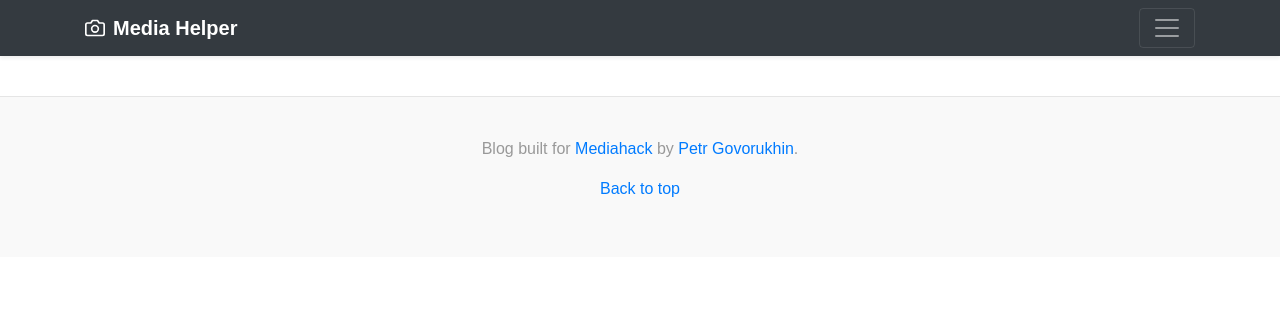
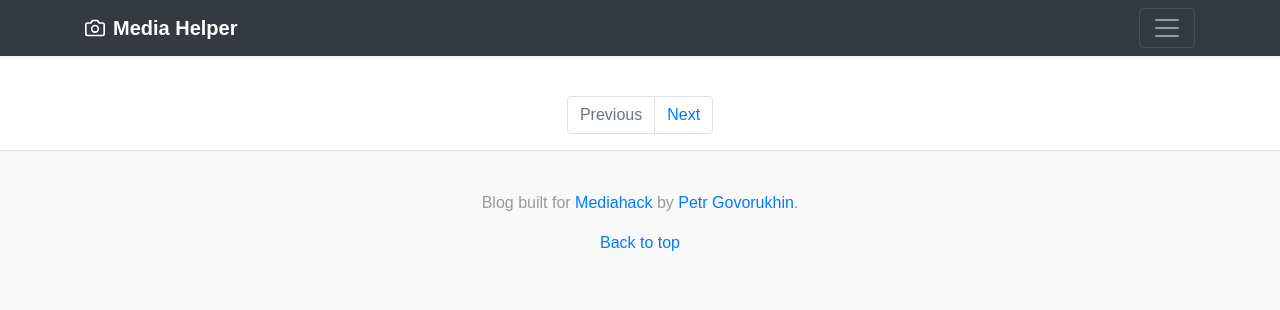
Before and after one commit to MrFzovpec/MediaHelper-front-end, a Flask app: page / in a window 1280 px wide. Shown: the top 310 px of the page. Run offline with Flask 2, Linux system fonts and the light colour scheme; some libraries are stand-ins or nearby versions.

Commit message:
Html btns fix

```diff
--- a/app.py
+++ b/app.py
@@ -115,7 +115,7 @@
                 else:
                     doc_data = parsedoc(link)
                     current_doc = Post(post_id=latest_post['items'][1]["id"],
-                                       post_text=doc_data["text"],
+                                       # post_text=doc_data["text"],
                                        doc_header=doc_data["title"],
                                        doc_link=link,
                                        date_publish=datetime.datetime.fromtimestamp(latest_post['items'][1]['date']),
@@ -157,7 +157,7 @@
             'link': post.doc_link,
             'status': statuses[randrange(0,3)]
         })
-    return render_template('index.html', posts=posts_list, pages=num_pages)
+    return render_template('index.html', posts=posts_list, pages=num_pages, page=page)
 
 
 t = Thread(target=main_worker, args=[group_id])
--- a/templates/wrapper.html
+++ b/templates/wrapper.html
@@ -20,6 +20,7 @@
         display: inline;
     }
 </style>
+
 <body>
 	<header>
 		<div class="collapse bg-dark" id="navbarHeader">
@@ -60,11 +61,19 @@
 		{% block content %}
 		{% endblock %}
 	</div>
-    <ul class="sub_menu_numbers">
+	<nav aria-label="Page navigation example">
+		<ul class="pagination justify-content-center">
+			<li class="page-item disabled">
+				<a class="page-link" href="{{ page - 1 }}" tabindex="-1" aria-disabled="true">Previous</a>
+			</li>
 			{% for i in range(0, pages) %}
-        <li><a href="/?page={{ i }}">{{ i + 1 }}</a></li>
+			<li class="page-item"><a class="page-link" href="/?page={{ i }}">{{ i + 1 }}</a></li>
 			{% endfor %}
+			<li class="page-item ">
+				<a class="page-link" href="{{ page + 1 }}">Next</a>
+			</li>
 		</ul>
+	</nav>
 	<footer class="blog-footer">
 		<p>Blog built for <a target="black" href="http://mediahack.me/">Mediahack</a> by <a target="black" href="https://vk.com/gppetr">Petr Govorukhin</a>.</p>
 		<p>
```
Also changed, not shown: main.db (added). Lines whose indentation alone changed are shown as unchanged.
